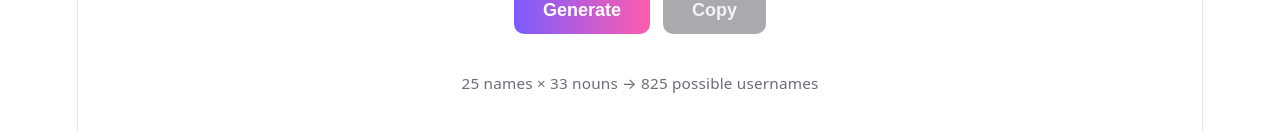
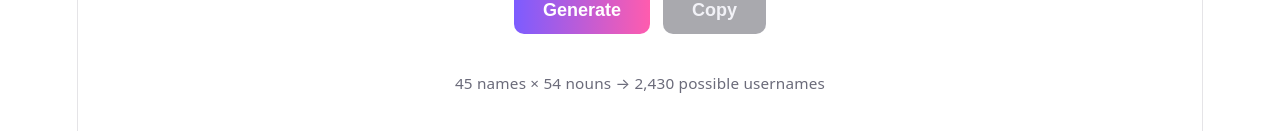
Before and after one commit to SamZewdu/funny-username-generator, a React (Vite) app: page / in a window 1280 px wide. Shown: the part 453-584 px from the top of the page. Built offline with nearby package versions, Linux system fonts and the light colour scheme.

Commit message:
Expand word lists: 45 names x 54 nouns (2,430 combos)

```diff
--- a/src/words.js
+++ b/src/words.js
@@ -28,6 +28,26 @@ export const names = [
   "Pope",
   "Coach",
   "Grandma",
+  "Admiral",
+  "Wizard",
+  "Count",
+  "Deputy",
+  "Major",
+  "Colonel",
+  "Princess",
+  "Emperor",
+  "Judge",
+  "Marshal",
+  "Bishop",
+  "Lord",
+  "Madame",
+  "Chairman",
+  "Detective",
+  "Pilot",
+  "Cowboy",
+  "Ninja",
+  "Pirate",
+  "Knight",
 ];
 
 export const nouns = [
@@ -64,4 +84,25 @@ export const nouns = [
   "Llama",
   "Dumpster",
   "Kazoo",
+  "Biscuit",
+  "Toupee",
+  "Flapjack",
+  "Pancake",
+  "Gobble",
+  "Snorkel",
+  "Wombat",
+  "Pumpkin",
+  "Doorknob",
+  "Quokka",
+  "Nugget",
+  "Bagpipe",
+  "Marshmallow",
+  "Pelican",
+  "Tofu",
+  "Disco",
+  "Hiccup",
+  "Mango",
+  "Jellybean",
+  "Catfish",
+  "Snickerdoodle",
 ];
```
